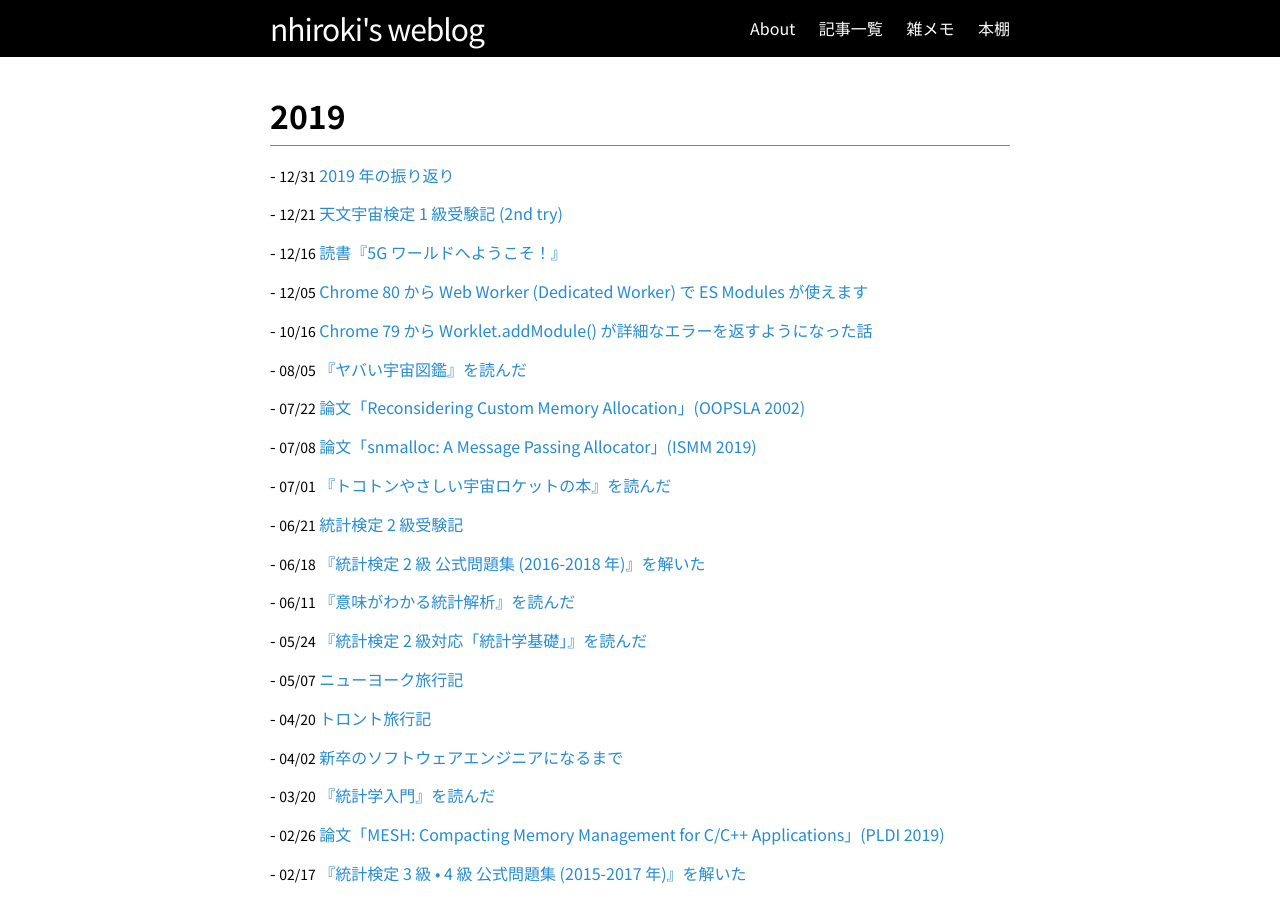
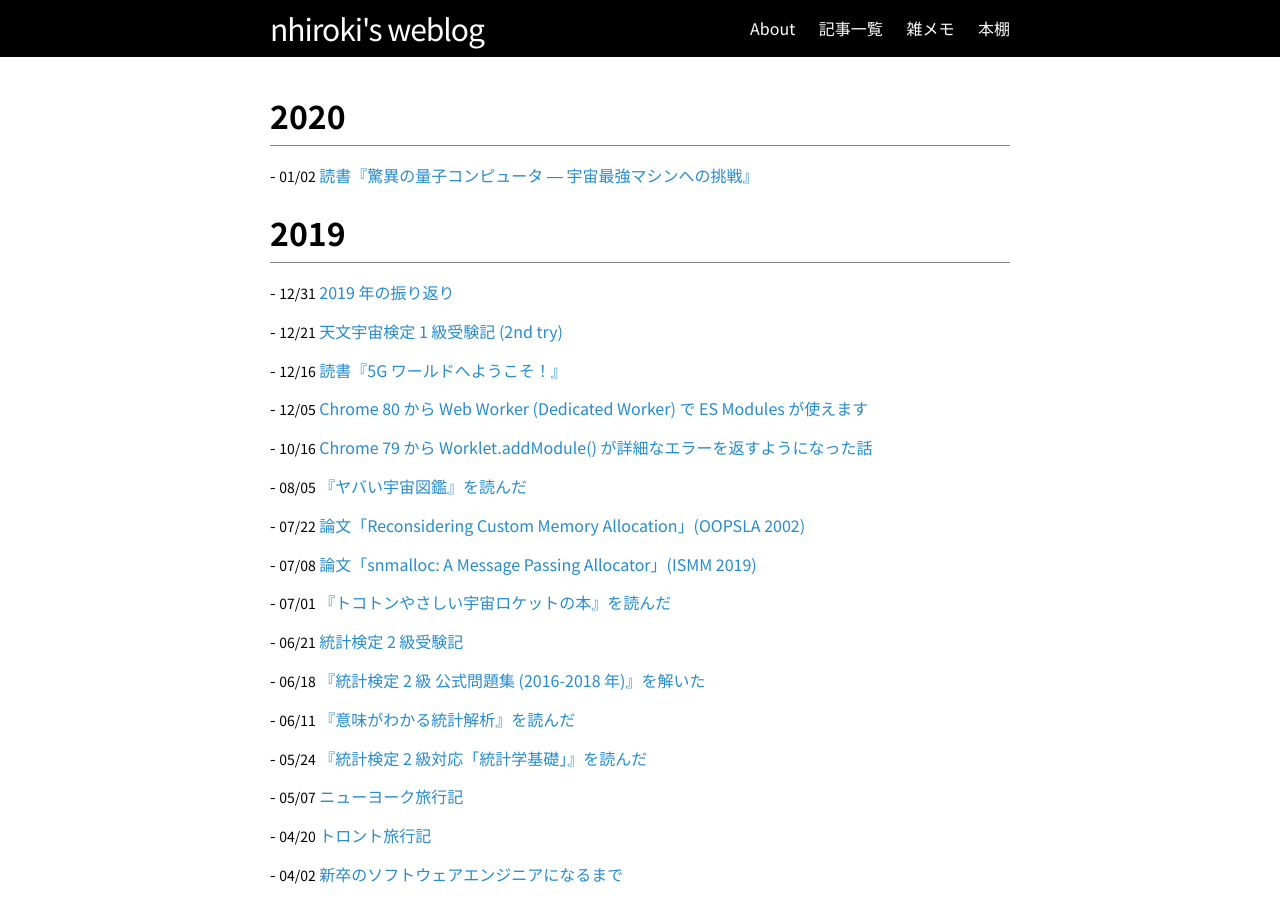
Before and after one commit to nhiroki/nhiroki.github.io, a Jekyll site: the page built from index.html, in a window 1280 px wide and 900 px high. Built offline with Jekyll 4.4.1, drawn with Linux system fonts in a browser that asks for light colours; some of the changed lines change nothing that is shown.

Commit message:
Publish a new article

```diff
--- /dev/null
+++ b/_posts/2020-01-02-book-quantum-computer.md
@@ -0,0 +1,80 @@
+---
+layout: post
+title: "読書『驚異の量子コンピュータ ― 宇宙最強マシンへの挑戦』"
+date: 2020-01-02 00:00:00 +09:00
+tags: book
+image: /images/book-quantum-computer.jpg
+---
+
+『驚異の量子コンピュータ ― 宇宙最強マシンへの挑戦』の読書メモです。
+
+![表紙](/images/book-quantum-computer.jpg)
+
+# 読んだ動機
+
+- 量子コンピュータ界隈の方の評判が良かったから。
+- 量子コンピュータが盛り上がってきており、その盛り上がりを楽しむためにも基本的な事柄についてキャッチアップしておきたいから。
+
+# 読書メモ
+
+第 1 章「量子力学の誕生」
+
+- 古典物理学の成立、古典物理学では解釈できない事象の発見、そして量子力学に至る流れのざっくりとした解説。二重スリット実験による物質の波動性や重ね合わせの原理の説明、など。
+
+第 2 章「コンピュータと物理法則」
+
+- コンピュータの歴史を紹介した章。解きたい問題を物理法則に当てはめて計算を行うアナログコンピュータ、計算と計算を行う物理系の分離、チューリングマシン、複雑性クラス、シャノンの計算理論、デジタルコンピュータ、ムーアの法則、など。
+- 計算のデジタル化によってそれを実際に計算するアナログな物理系の誤差が問題にならなくなり、また計算の抽象化によってそれを表現する物理系から切り離して議論できるようになった、という話がとても良かった。本章のためにこの本を買っても良いと思いました。
+- (多くの人がそうだろうけど) 自分はデジタルコンピュータからコンピュータを学んだので、物理法則を使って計算を行うアナログコンピュータが逆に魔法のように思えてしょうがない。微分解析機とか何が何だか分からない。
+- 物理法則を使った計算といえば、以前日経サイエンス (2018 年 08 月号 特集「AI の身体性」) で読んだリザバーコンピューティングを思い出した。一周回ってアナログなコンピュータが見直されているのは興味深い
+
+<blockquote class="twitter-tweet" data-conversation="none"><p lang="ja" dir="ltr">「体で計算するコンピューター」読了。ある系に対して様々な非線形応答を起こし、そこから必要なものを取り出して計算する仕組みを「リザバーコンピューティング」というらしい。で、それを人工的なタコ足のように柔らかな物理系 (物理的リザバー) をつかってやる話 <a href="https://twitter.com/hashtag/nhbk?src=hash&amp;ref_src=twsrc%5Etfw">#nhbk</a></p>&mdash; nhiroki (@nhiroki_) <a href="https://twitter.com/nhiroki_/status/1013438344427008000?ref_src=twsrc%5Etfw">July 1, 2018</a></blockquote> <script async src="https://platform.twitter.com/widgets.js" charset="utf-8"></script>
+
+第 3 章「量子コンピュータの夜明け前」
+
+- 情報科学と物理学の融合、計算による発熱、ランダウアの情報消去の原理、発熱しない可逆計算、論理演算 (不可逆計算) の可逆化、可逆に計算を行うための可逆な物理系としての量子力学、など。
+- 本章も面白かった。量子コンピュータって「量子の重ね合わせで状態空間を一気に計算できそう」というのが開発の端緒だと思ってたけど、エネルギーを消費しない可逆計算というのがポイントだったのか。「可逆な計算 (情報を消去しない計算) は発熱しない」というのがまだピンときてないけど。
+- 「この世界は古典力学ではなく量子力学で支配されているのだから、それをシミュレーションするコンピュータも古典力学ではなく量子力学に基づくべき」という主張は説得力がある。古典コンピュータでの実世界シミュレーションに限界があるのも何だか納得してしまう。
+- 大学生の頃にこの本を読んでたら、量子情報科学の研究をしたくなってたかもしれない。所属していた学部にそれを扱う研究室はなかったけれど :p
+
+第 4 章「量子情報と量子ビット」
+
+- 確率振幅とボルンの規則、量子ビット、エンタングルメント、局所性・実在性と EPR パラドックス、応用 (量子テレポーテーション、量子暗号)、量子ビット素子 (超伝導量子ビット、イオントラップ etc)、など。
+
+第 5 章「量子コンピュータのからくり」
+
+- 量子ビットの重ね合わせと干渉、量子ビット列の表現、古典コンピュータによる量子ビットのエミュレーションの限界、量子力学から見た古典コンピュータ、万能演算 (アダマール、CNOT、位相回転演算)、並列性と確率増幅、ショアのアルゴリズム、など。
+- 本のタイトルにある「宇宙最強マシン」とは万能演算が可能な万能量子コンピュータのことらしい (p.85)
+
+第 6 章「量子とノイズのせめぎ合い」
+
+- 古典計算機の誤り訂正の歴史、量子コヒーレンス (量子ビットが劣化せずに重ね合わさった状態) とデコヒーレンス (ランダムな古典ビットへと劣化した状態)、複製不可能定理、量子誤り訂正符号、しきい値定理、誤り耐性のある量子コンピュータ、など。
+
+第 7 章「ブレイクスルー」
+
+- 量子ビットの相互接続による量子誤り訂正、トポロジカル秩序と量子誤り訂正、量子アニーリングとイジング問題、D-Wave 社、国・巨大 IT 企業・ベンチャーによる量子コンピュータ開発競争、など。
+- トポロジカル秩序を持った物質は量子の向きではなくトポロジーの違いで量子情報を記録するのでより安定していて、量子誤り訂正と数学的に等価らしい。ここでいう物質のトポロジーとはどういうものなのかよく分からなかった。
+- 量子アニーリングマシンは万能演算はできないので万能量子コンピュータではないが、現在の技術で多数の量子ビットを搭載した系として動かす上で最適解かもしれないらしい。
+
+第 8 章「量子超越をめざして」
+
+- 量子超越、計算の複雑性、量子コンピュータと古典コンピュータ (スパコン) の争い、グーグルによる量子超越、量子コンピュータによる計算結果の検証可能性、など。
+- 量子超越のテストに素因数分解が使われないのは、実現可能な量子ビット数が計算スケーリングを比較するのに不十分だから、と。なるほど。
+- ところで量子超越性の実証には計算機の万能性は求められるのかな？現在の量子アニーリング方式では実証不可能？[この記事](https://www.itmedia.co.jp/news/articles/1911/19/news041_2.html)を見ると量子アニーリング方式でもいずれ汎用計算ができる可能性があると書いてある。もしそうなったら量子アニーリング方式でも実証できうる？
+- p.122 の「現代の物理学は様々な種類の極限的な世界を探求している」から始まる数段落が良かった。「量子情報科学とは、情報や計算の複雑さという尺度で極限的に複雑な世界のフロンティアを探求する物理であると言える」
+
+第 9 章「量子コンピュータはスパコンに勝てるのか？」
+
+- 多少のノイズを含む中規模な量子技術 (NISQ) の活用、量子古典ハイブリッドアルゴリズム、変分量子アルゴリズムと機械学習、量子コンピュータの今後、など。
+- NISQ だと誤り訂正ができずノイズによる演算の忠実度が次第に落ちていくので適当なステップで計算を打ち切る必要があるらしい。
+- p.146 の「量子コンピュータの種類と立ち位置」をまとめた図 28 が分かりやすい。
+
+第 10 章「宇宙をハッキングする」
+
+- 量子コンピュータの利用に関する話。
+- 量子力学を使った量子コンピュータ自体が物理学の対象になりつつある。
+- 量子乱数生成の話が気になった。
+
+# 感想
+
+量子コンピュータの過去・現在・未来がコンパクトにまとまっており、概要を掴むのにとても役立ちました。量子コンピュータとその物理学にかける著者の熱量がよく伝わってきました。
--- a/books.md
+++ b/books.md
@@ -1,7 +1,7 @@
 ---
 layout: page
 title: 本棚
-date: 2019/12/17
+date: 2020/01/02
 permalink: /books/
 ---
 
@@ -115,6 +115,7 @@ permalink: /books/
 - (途中) コンピュータアーキテクチャ　定量的アプローチ（ヘネパタ）
   - ヘネパタ読書会に参加していた
 
+- ([2020](/2020/01/02/book-quantum-computer)) 驚異の量子コンピュータ ― 宇宙最強マシンへの挑戦
 - ([2018](/2018/01/27/book-quantum-annealer-accelerates-artificial-intelligence)) 量子コンピュータが人工知能を加速する
 - ([2017](/2017/09/04/book-gpu-technology)) GPU を支える技術 ― 超並列ハードウェアの快進撃［技術基礎］
 - ([2016](https://twitter.com/nhiroki_/status/704459368830382080)) ディジタル回路設計とコンピュータアーキテクチャ
```
Also changed, not shown: images/book-quantum-computer.jpg (added).
